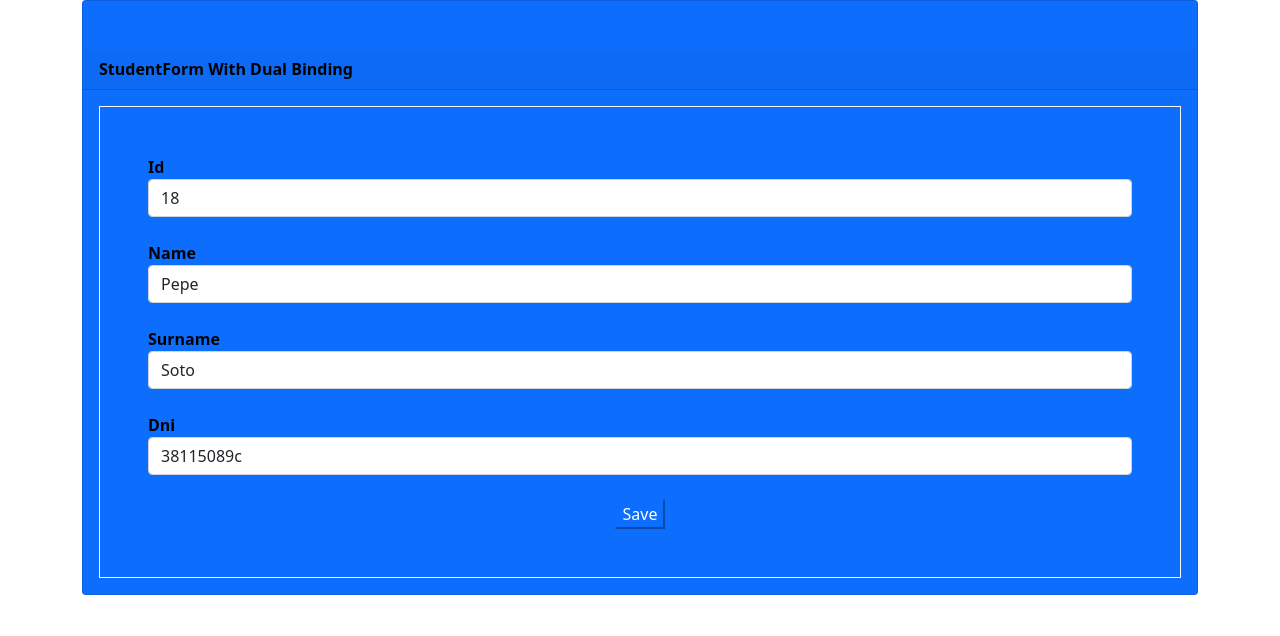
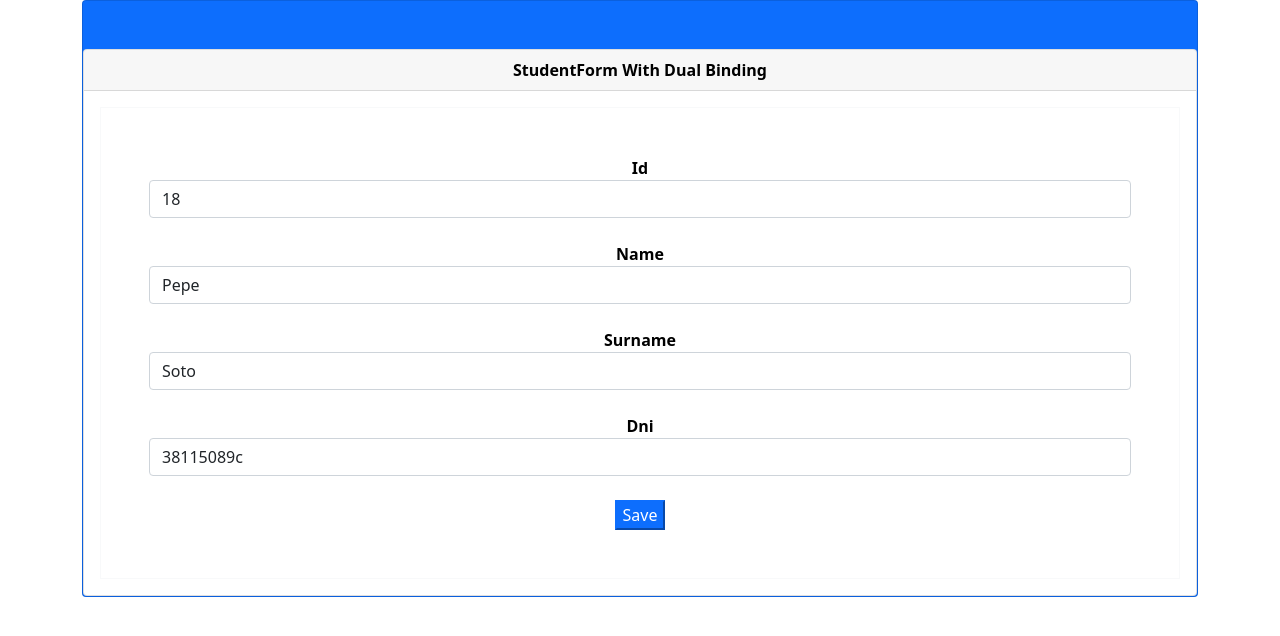
Before and after one commit to jordiascension/bonarea-web-example, an Angular app: page / in a window 1280 px wide. Shown: the top 636 px of the page. Built offline with nearby package versions, Linux system fonts and the light colour scheme.

Commit message:
Changed Style

```diff
--- a/src/app/user-form/user-form.component.html
+++ b/src/app/user-form/user-form.component.html
@@ -1,6 +1,7 @@
 <div class="container">
     <div class="card text-black bg-primary mb-3">
         <div class="col-md-12 mt-5">
+            <div class="card text-center">
                 <div class="card-header">
                     <b>StudentForm With Dual Binding</b>
                 </div>
@@ -36,3 +37,4 @@
             </div>
         </div>
     </div>
+</div>
```
Lines whose indentation alone changed are shown as unchanged.
